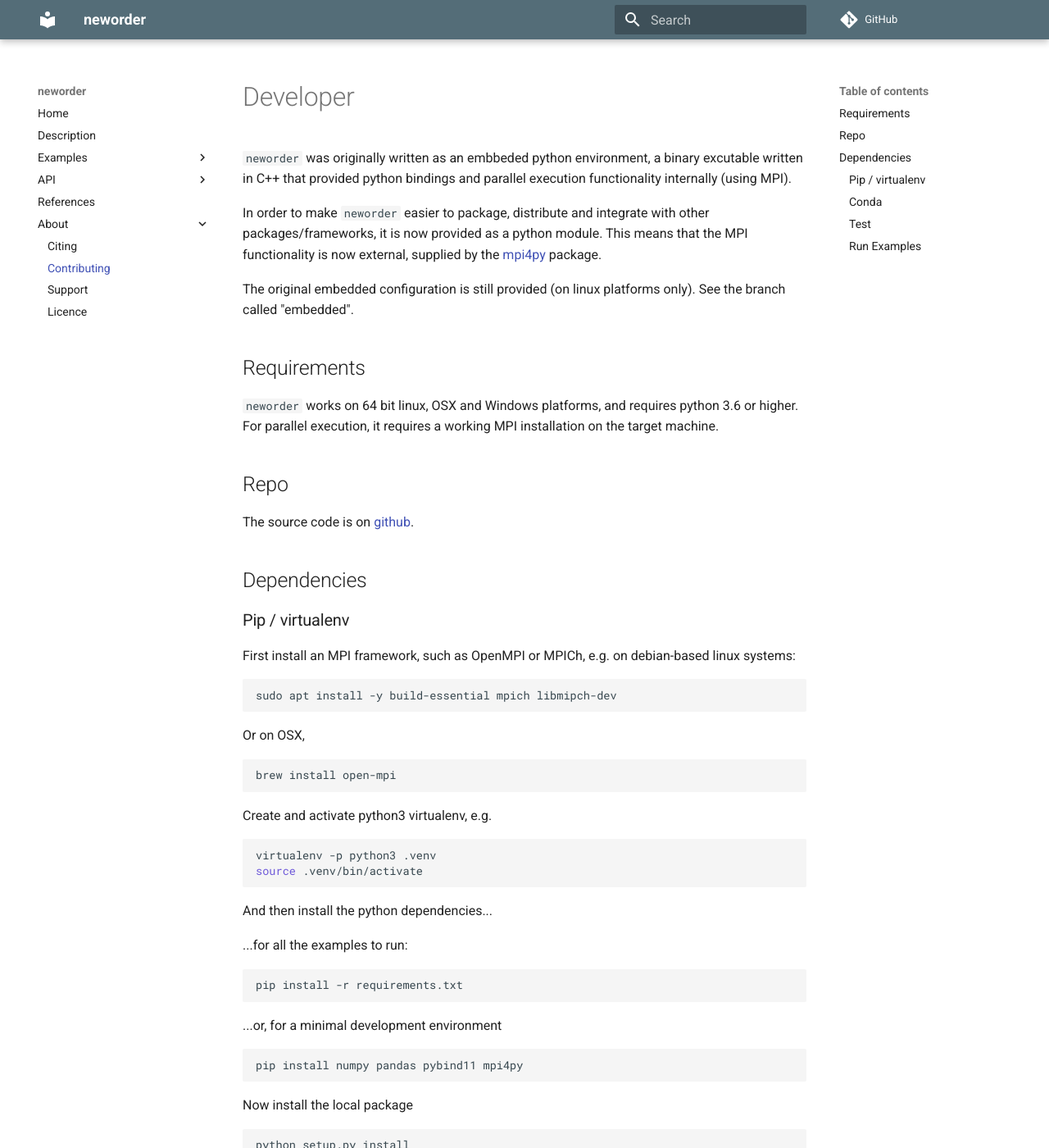
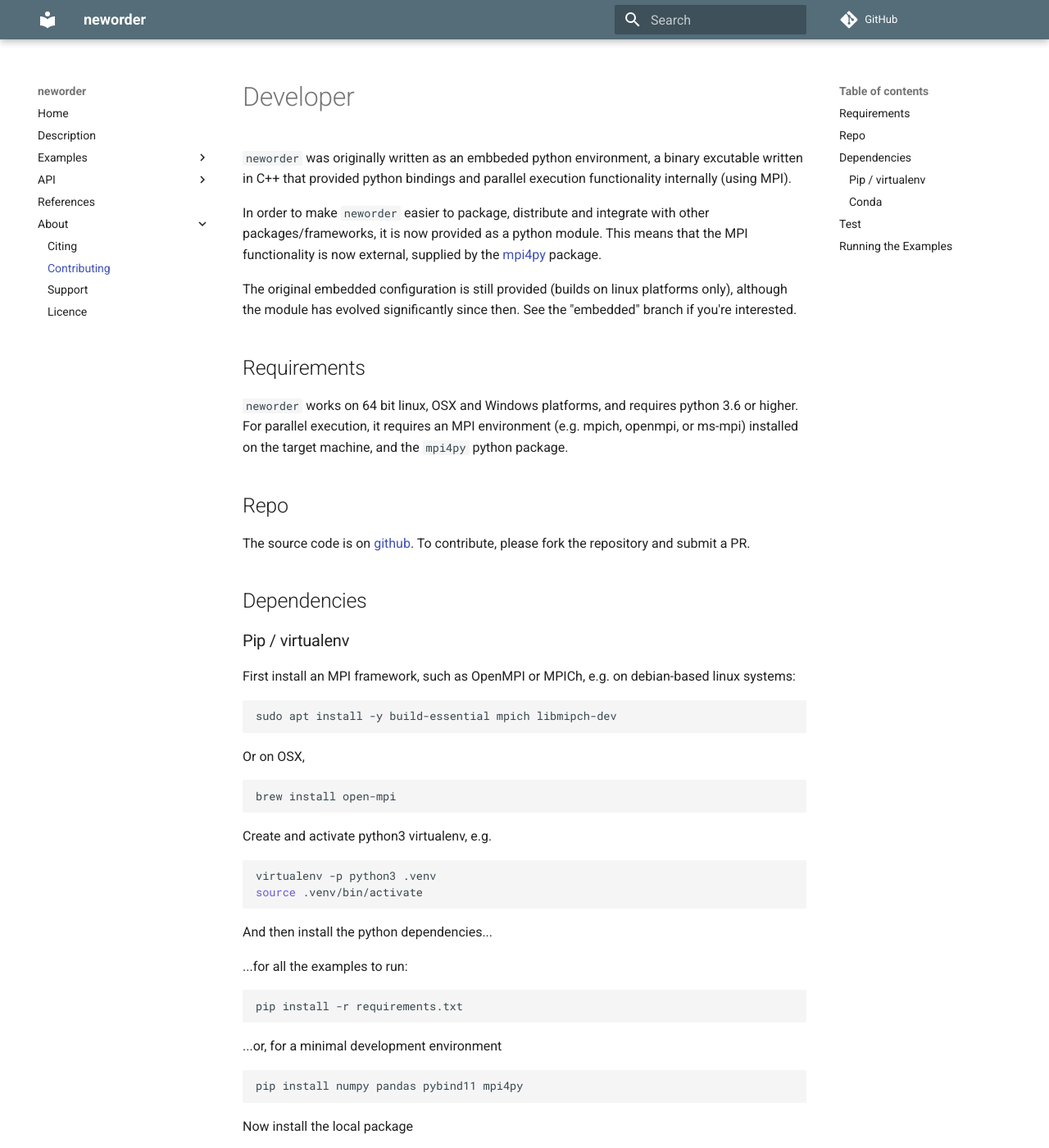
Before and after one commit to virgesmith/neworder, an MkDocs documentation site: the page built from docs/developer.md, in a window 1280 px wide and 1400 px high. Shown: the whole window at 82% size. Built offline with MkDocs 1.6.1 and Material for MkDocs 9.7.7, drawn with Linux system fonts in a browser that asks for light colours; comment, search, counter and statistics services are not loaded; some of the changed text lies outside the part shown.

````diff
--- a/docs/developer.md
+++ b/docs/developer.md
@@ -4,15 +4,15 @@
 
 In order to make `neworder` easier to package, distribute and integrate with other packages/frameworks, it is now provided as a python module. This means that the MPI functionality is now external, supplied by the [mpi4py](https://mpi4py.readthedocs.io/en/stable/) package.
 
-The original embedded configuration is still provided (on linux platforms only). See the branch called "embedded".
+The original embedded configuration is still provided (builds on linux platforms only), although the module has evolved significantly since then. See the "embedded" branch if you're interested.
 
 ## Requirements
 
-`neworder` works on 64 bit linux, OSX and Windows platforms, and requires python 3.6 or higher. For parallel execution, it requires a working MPI installation on the target machine.
+`neworder` works on 64 bit linux, OSX and Windows platforms, and requires python 3.6 or higher. For parallel execution, it requires an MPI environment (e.g. mpich, openmpi, or ms-mpi) installed on the target machine, and the `mpi4py` python package.
 
 ## Repo
 
-The source code is on [github](https://github.com/virgesmith/neworder).
+The source code is on [github](https://github.com/virgesmith/neworder). To contribute, please fork the repository and submit a PR.
 
 ## Dependencies
 
@@ -71,9 +71,19 @@
 
 ### Conda
 
-TODO...
+```
+conda create -q -n neworder-env python=3.8
+conda activate neworder-env
+conda install gxx_linux-64 mpich numpy pandas pybind11 pytest mpi4py
+```
 
-### Test
+Then, as above
+
+```bash
+python setup.py install
+```
+
+## Test
 
 Tests use the `pytest` framework and can be invoked serially with either
 
@@ -91,9 +101,10 @@
 mpiexec -n 2 python setup.py test
 ```
 
-Important note: if the parallel tests are invoked without an installed `mpi4py` package, they will run as if in serial mode which won't invoke the parallel tests. If in doubt check the test log for warnings.
+!!! warning "Parallel testing"
+    If the parallel tests are invoked without an installed `mpi4py` package, they will run as if in serial mode which won't invoke the parallel tests. If in doubt check the test log for warnings.
 
-### Run Examples
+## Running the Examples
 
 Some examples are configured to run as a single process only and some must have multiple processes (i.e. MPI). If the latter, prefix the python call with `mpiexec -n <N>`:
 
````
Also changed, not shown: other parts of docs/developer.md (+1 -1 lines), docs/citing.md (+6 -6 lines), docs/macros.py (+22 -0 lines), docs/support.md (+2 -2 lines).
